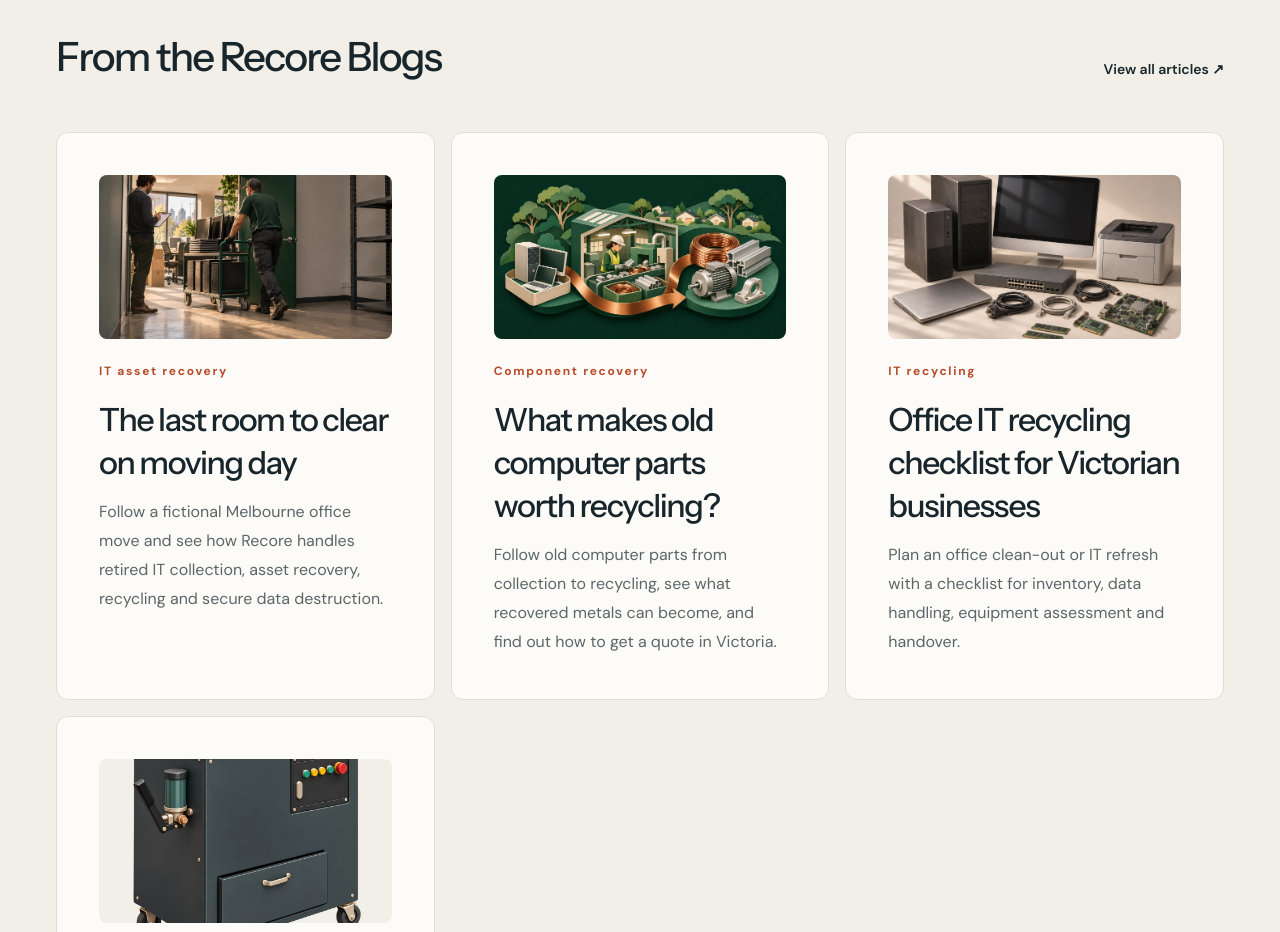
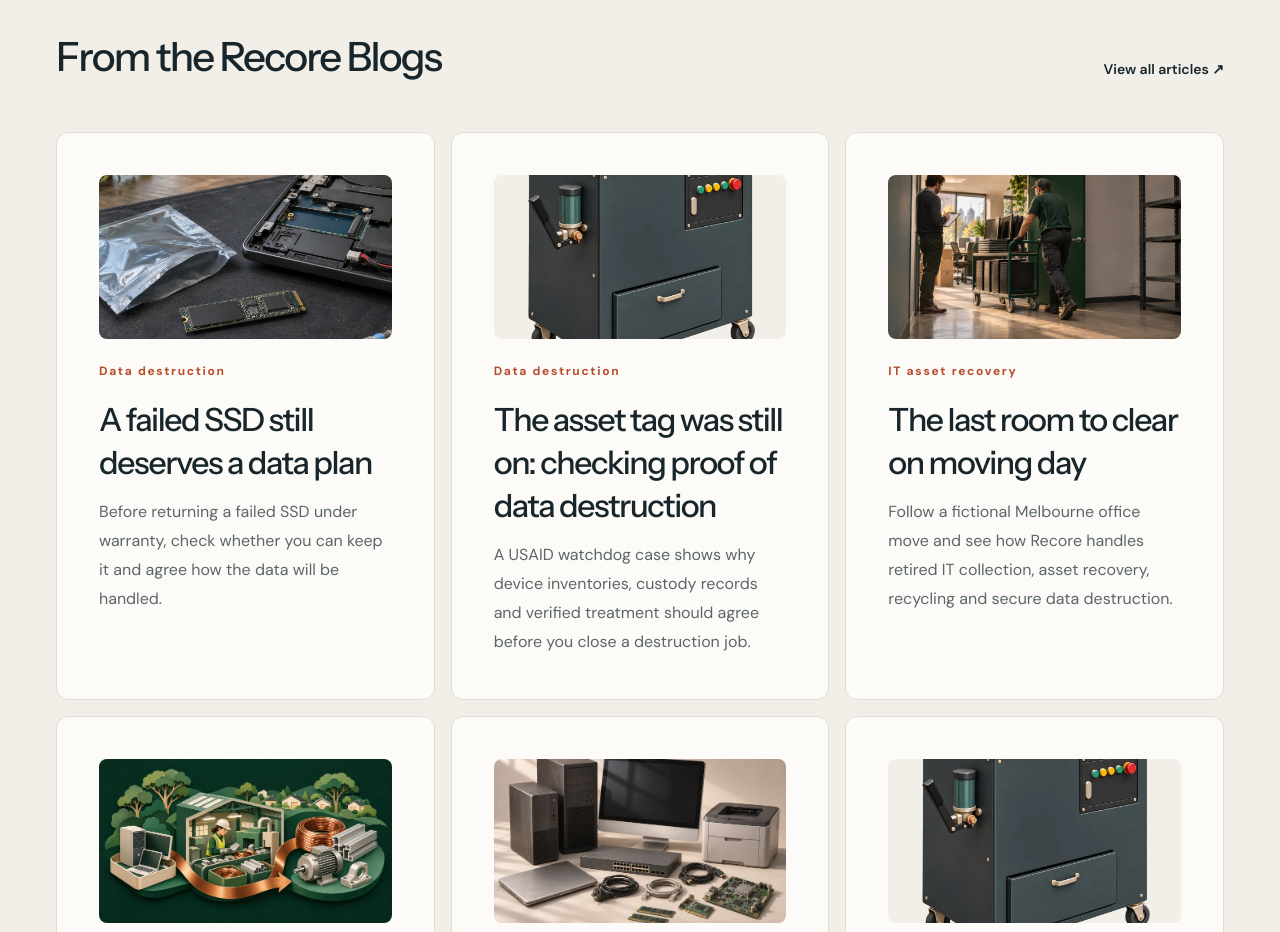
Before and after one commit to kennnnyyen/ewaste, a Next.js app: page / in a window 1280 px wide. Shown: the part 5260-6192 px from the top of the page. Built offline with nearby package versions, Linux system fonts and the light colour scheme.

Commit message:
Publish Recore data destruction companion articles

```diff
--- a/app/blog-content.ts
+++ b/app/blog-content.ts
@@ -13,6 +13,7 @@ type BlogArticle = {
   title: string;
   description: string;
   image: BlogImage;
+  imageCaption?: string;
   topics: string[];
   example?: string;
   story?: { lead: string[]; closing: string[]; website: string };
@@ -23,6 +24,89 @@ type BlogArticle = {
 };
 
 export const articles: BlogArticle[] = [
+  {
+    slug: "failed-ssd-warranty-return-data-plan",
+    category: "Data destruction",
+    title: "A failed SSD still deserves a data plan",
+    description: "Before returning a failed SSD under warranty, check whether you can keep it and agree how the data will be handled.",
+    image: {
+      src: "/images/blogs/failed-ssd-warranty-return.webp",
+      alt: "Illustration of an SSD beside an open laptop and a Recore-branded card on a workbench",
+      width: 1122,
+      height: 1402,
+    },
+    imageCaption: "AI-generated illustration of a warranty repair workbench.",
+    topics: ["Failed SSD warranty return", "Drive retention", "SSD sanitisation", "Secure data destruction"],
+    example: "A laptop won’t boot. The supplier has offered a replacement drive under warranty. Before sending the original drive back, the IT team checks what the support agreement says about retaining the failed drive and how to handle the data.",
+    sections: [
+      {
+        heading: "A fault is not proof the data was erased",
+        text: "A drive your team can’t read isn’t necessarily a drive whose data has been erased. Treat the SSD as data-bearing until your organisation has verified the sanitisation outcome or arranged appropriate destruction. Keep the drive secure while you decide what happens next.",
+      },
+      {
+        heading: "Check whether your support plan lets you keep the drive",
+        text: "Check your own contract and ask the supplier before approving the return. Dell Australia, for example, lists a Keep Your Hard Drive service on eligible support plans. If your plan allows retention, keep control of the failed drive and arrange a sanitisation or destruction method approved by your organisation.",
+      },
+      {
+        heading: "If the drive must go back, agree on data handling before dispatch",
+        text: "Ask the supplier how it handles returned data-bearing drives and what evidence it can provide. Confirm that the proposed process meets your organisation’s requirements before the drive leaves your control. If those requirements can’t be met, raise it with the person responsible for information security before dispatch.",
+      },
+    ],
+    checklist: [
+      "Type and approximate number of failed drives",
+      "Whether your warranty or support plan requires a return",
+      "Your organisation’s data-handling and evidence requirements",
+    ],
+    references: [
+      { label: "Dell Australia: ProSupport Suite and Keep Your Hard Drive", href: "https://www.dell.com/en-au/learn/services/lp/prosupport-suite-for-pcs" },
+      { label: "NIST SP 800-88 Rev. 2: Guidelines for Media Sanitization", href: "https://csrc.nist.gov/pubs/sp/800/88/r2/final" },
+    ],
+    related: [
+      { href: dataDestructionPath, label: "Secure data destruction in Melbourne" },
+      { href: "/blogs/hard-drive-destruction-vs-software-erasure", label: "Hard drive destruction vs verified software erasure" },
+    ],
+  },
+  {
+    slug: "check-proof-of-data-destruction",
+    category: "Data destruction",
+    title: "The asset tag was still on: checking proof of data destruction",
+    description: "A USAID watchdog case shows why device inventories, custody records and verified treatment should agree before you close a destruction job.",
+    image: {
+      src: "/data-destruction-machine-art.webp",
+      alt: "Generic illustration of a physical data destruction machine",
+      width: 1024,
+      height: 1024,
+    },
+    imageCaption: "Generic equipment illustration, not a photo of the incident.",
+    topics: ["Proof of data destruction", "Asset reconciliation", "Chain of custody", "IT asset disposal"],
+    example: "In September 2025, the USAID Office of Inspector General reported that investigators recovered phones still carrying USAID barcodes. Hundreds of phones and computers had been diverted from a contracted destruction process and resold, and false destruction certificates were issued. The report documents what happened to the equipment, not whether anyone accessed the data.",
+    sections: [
+      {
+        heading: "What left your site?",
+        text: "Build an inventory before the equipment is collected. Record the asset ID or serial number for each device or drive when your process requires item-level tracking. Note which devices and storage media need secure data destruction.",
+      },
+      {
+        heading: "Who took custody, and when?",
+        text: "Keep a record of who took custody and when. Confirm what handover records your provider can supply and how they will link to your inventory. That gives your team a way to trace a specific device if something doesn’t match.",
+      },
+      {
+        heading: "Does the evidence match the equipment?",
+        text: "Match your equipment list to the evidence of verified erasure or physical destruction, as appropriate. If an item is missing or its status is unclear, leave that item open until you know why. A certificate is more useful when you can trace it back to the equipment it covers.",
+      },
+    ],
+    checklist: [
+      "Equipment types, approximate quantities and collection suburb",
+      "Which devices or loose drives require data destruction",
+      "Any item-level tracking, custody or evidence requirements; no serial numbers needed for an initial enquiry",
+    ],
+    references: [
+      { label: "USAID Office of Inspector General: investigative summary, 9 September 2025", href: "https://oig.usaid.gov/node/7897" },
+    ],
+    related: [
+      { href: dataDestructionPath, label: "Secure data destruction in Melbourne" },
+      { href: "/blogs/office-it-recycling-checklist", label: "Office IT recycling checklist" },
+    ],
+  },
   {
     slug: "the-last-room-to-clear-on-moving-day",
     category: "IT asset recovery",
--- a/app/globals.css
+++ b/app/globals.css
@@ -1804,6 +1804,13 @@ p {
   object-fit: contain;
   margin-top: 26px;
 }
+.blog-article-cover {
+  margin: 0;
+}
+.blog-article-cover figcaption {
+  margin-top: 8px;
+  font-size: 14px;
+}
 .blog-topics {
   display: flex;
   flex-wrap: wrap;
```
Also changed, not shown: app/blogs/[slug]/page.tsx (+9 -1 lines), public/images/blogs/failed-ssd-warranty-return.webp (added).
